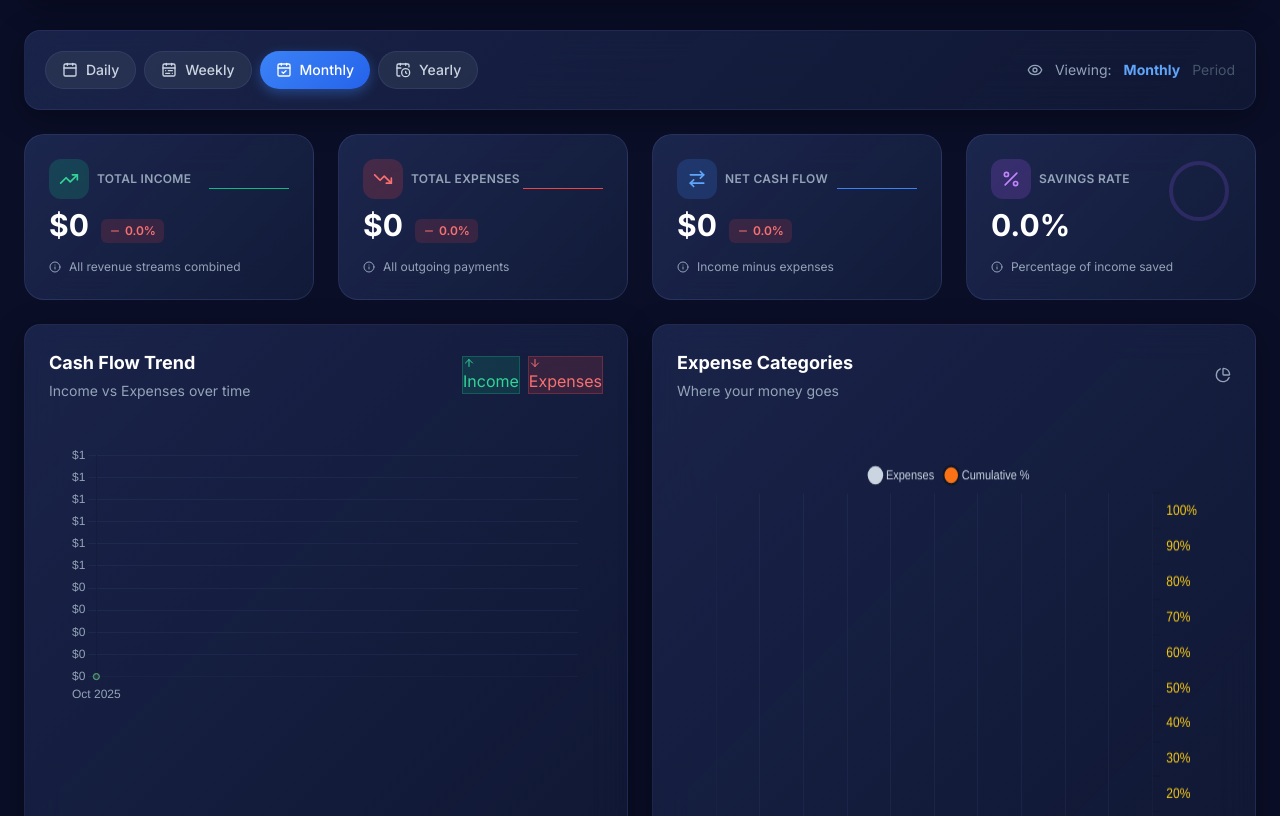
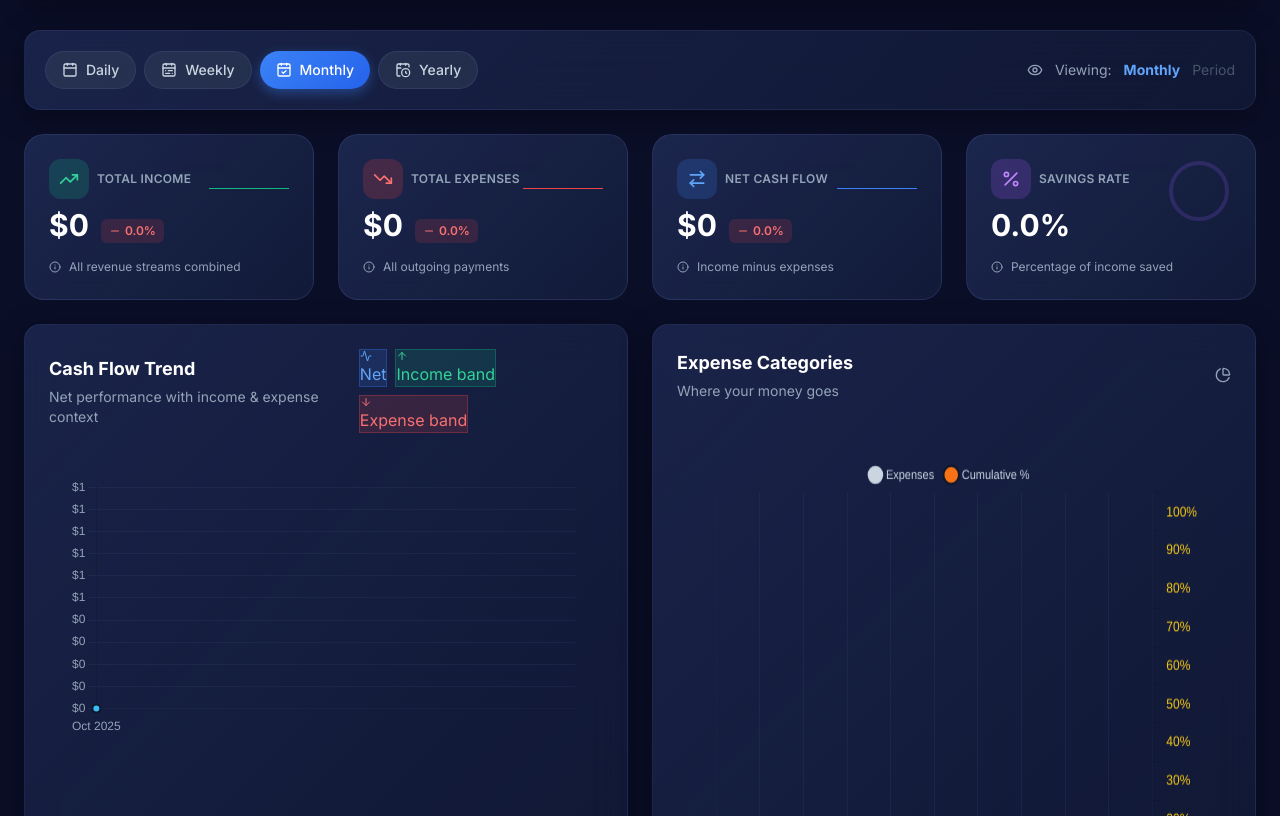
Before and after one commit to cconway1-stevens/budget, a plain HTML site: page index.html in a window 1280 px wide. Shown: the part 136-952 px from the top of the page. Drawn offline with nearby package versions, Linux system fonts and the light colour scheme; animation ran at ten frames a second.

Commit message:
Highlight net cash flow trend

```diff
--- a/assets/styles.css
+++ b/assets/styles.css
@@ -330,6 +330,12 @@ html, body {
   background: rgba(16, 185, 129, 0.15);
   color: #34d399;
   border: 1px solid rgba(16, 185, 129, 0.3);
+}
+
+.badge-net {
+  background: rgba(59, 130, 246, 0.15);
+  color: #60a5fa;
+  border: 1px solid rgba(59, 130, 246, 0.3);
 }
 
 .badge-expense {
--- a/index.html
+++ b/index.html
@@ -245,11 +245,12 @@
           <div class="flex items-center justify-between mb-6">
             <div>
               <h3 class="text-lg font-bold text-white mb-1">Cash Flow Trend</h3>
-              <p class="text-sm text-slate-400">Income vs Expenses over time</p>
+              <p class="text-sm text-slate-400">Net performance with income & expense context</p>
             </div>
-            <div class="flex items-center gap-2">
-              <span class="badge-income"><i data-lucide="arrow-up" class="w-3 h-3"></i> Income</span>
-              <span class="badge-expense"><i data-lucide="arrow-down" class="w-3 h-3"></i> Expenses</span>
+            <div class="flex flex-wrap items-center gap-2">
+              <span class="badge-net"><i data-lucide="activity" class="w-3 h-3"></i> Net</span>
+              <span class="badge-income"><i data-lucide="arrow-up" class="w-3 h-3"></i> Income band</span>
+              <span class="badge-expense"><i data-lucide="arrow-down" class="w-3 h-3"></i> Expense band</span>
             </div>
           </div>
           <div class="chart-container">
--- a/scripts/charts.js
+++ b/scripts/charts.js
@@ -1,56 +1,106 @@
 import { state } from './state.js';
-import { fmt, fmtPct, fromMonthly } from './formatting.js';
+import { fmt, fmtPct } from './formatting.js';
 
 let chartTrend = null;
 let chartBreakdown = null;
 
-export function updateCharts(totals, results, view) {
-  const history = Array.isArray(state.history) ? state.history : [];
-  const monthFormatter = new Intl.DateTimeFormat('en-US', { month: 'short', year: 'numeric' });
+export function updateCharts(trendSeries = {}, goalValue) {
+  const rawLabels = Array.isArray(trendSeries?.labels) ? trendSeries.labels : [];
+  const rawIncome = Array.isArray(trendSeries?.income) ? trendSeries.income : [];
+  const rawExpense = Array.isArray(trendSeries?.expense) ? trendSeries.expense : [];
+  const rawNet = Array.isArray(trendSeries?.net) ? trendSeries.net : [];
 
-  const labels = history.map(entry => {
-    if (!entry?.month) return '';
-    const [year, month] = entry.month.split('-').map(Number);
-    if (!year || !month) return entry.month;
-    return monthFormatter.format(new Date(year, month - 1));
-  });
+  const fallbackLabel = rawLabels[0] ?? 'Current';
+  const fallbackIncome = Number.isFinite(rawIncome[0]) ? rawIncome[0] : 0;
+  const fallbackExpense = Number.isFinite(rawExpense[0]) ? rawExpense[0] : 0;
+  const fallbackNet = Number.isFinite(rawNet[0]) ? rawNet[0] : (fallbackIncome - fallbackExpense);
 
-  const incomeSeries = history.map(entry => fromMonthly(entry?.income || 0, view));
-  const expenseSeries = history.map(entry => fromMonthly(entry?.expense || 0, view));
+  const labels = rawLabels.length ? rawLabels : [fallbackLabel];
+  const incomeSeries = labels.map((_, idx) => Number.isFinite(rawIncome[idx]) ? rawIncome[idx] : fallbackIncome);
+  const expenseSeries = labels.map((_, idx) => Number.isFinite(rawExpense[idx]) ? rawExpense[idx] : fallbackExpense);
+  const netSeries = labels.map((_, idx) => Number.isFinite(rawNet[idx]) ? rawNet[idx] : fallbackNet);
 
-  if (!labels.length) {
-    labels.push('Current');
-    incomeSeries.push(fromMonthly(totals.inc, view));
-    expenseSeries.push(fromMonthly(totals.exp, view));
+  const goalLine = Number.isFinite(goalValue)
+    ? labels.map(() => goalValue)
+    : null;
+
+  const netDataset = {
+    label: 'Net',
+    data: netSeries,
+    borderColor: '#38bdf8',
+    backgroundColor: ctx => (ctx?.parsed?.y ?? 0) >= 0
+      ? 'rgba(56, 189, 248, 0.25)'
+      : 'rgba(239, 68, 68, 0.25)',
+    fill: 'origin',
+    tension: 0.25,
+    borderWidth: 2.5,
+    pointRadius: 4,
+    pointHoverRadius: 6,
+    pointBackgroundColor: '#38bdf8',
+    pointBorderColor: '#0f172a',
+    pointBorderWidth: 2,
+    order: 1
+  };
+
+  const incomeBandDataset = {
+    label: 'Income band',
+    data: incomeSeries,
+    borderColor: 'rgba(16, 185, 129, 0.6)',
+    backgroundColor: 'rgba(16, 185, 129, 0.08)',
+    borderWidth: 1.5,
+    borderDash: [6, 6],
+    pointRadius: 0,
+    pointHoverRadius: 0,
+    tension: 0,
+    stepped: true,
+    fill: 'origin',
+    order: 0
+  };
+
+  const expenseBandDataset = {
+    label: 'Expense band',
+    data: expenseSeries,
+    borderColor: 'rgba(239, 68, 68, 0.6)',
+    backgroundColor: 'rgba(239, 68, 68, 0.08)',
+    borderWidth: 1.5,
+    borderDash: [6, 6],
+    pointRadius: 0,
+    pointHoverRadius: 0,
+    tension: 0,
+    stepped: true,
+    fill: 'origin',
+    order: 0
+  };
+
+  const datasets = [incomeBandDataset, expenseBandDataset, netDataset];
+
+  if (goalLine) {
+    datasets.push({
+      label: 'Goal',
+      data: goalLine,
+      borderColor: '#facc15',
+      borderWidth: 1.5,
+      borderDash: [8, 6],
+      pointRadius: 0,
+      pointHoverRadius: 0,
+      fill: false,
+      order: 2
+    });
   }
 
-  if (!chartTrend) {
-    chartTrend = new Chart(document.getElementById('chartTrend'), {
+  const trendCanvas = document.getElementById('chartTrend');
+
+  if (!chartTrend && trendCanvas) {
+    chartTrend = new Chart(trendCanvas, {
       type: 'line',
       data: {
         labels,
-        datasets: [
-          {
-            label: 'Income',
-            data: incomeSeries,
-            borderColor: '#10b981',
-            backgroundColor: 'rgba(16, 185, 129, 0.1)',
-            fill: true,
-            tension: 0.4
-          },
-          {
-            label: 'Expenses',
-            data: expenseSeries,
-            borderColor: '#ef4444',
-            backgroundColor: 'rgba(239, 68, 68, 0.1)',
-            fill: true,
-            tension: 0.4
-          }
-        ]
+        datasets
       },
       options: {
         responsive: true,
         maintainAspectRatio: false,
+        interaction: { mode: 'index', intersect: false },
         plugins: {
           legend: { display: false },
           tooltip: {
@@ -58,6 +108,13 @@ export function updateCharts(totals, results, view) {
             padding: 12,
             borderColor: 'rgba(100, 116, 180, 0.3)',
             borderWidth: 1,
+            filter: ctx => ctx.dataset?.label === 'Net' || ctx.dataset?.label === 'Goal',
+            itemSort: (a, b) => {
+              if (a.dataset?.label === b.dataset?.label) return 0;
+              if (a.dataset?.label === 'Net') return -1;
+              if (b.dataset?.label === 'Net') return 1;
+              return 0;
+            },
             callbacks: {
               label: ctx => `${ctx.dataset.label}: ${fmt.format(ctx.parsed.y)}`
             }
@@ -79,11 +136,15 @@ export function updateCharts(totals, results, view) {
         }
       }
     });
-  } else {
+  } else if (chartTrend && trendCanvas) {
     chartTrend.data.labels = labels;
-    chartTrend.data.datasets[0].data = incomeSeries;
-    chartTrend.data.datasets[1].data = expenseSeries;
+    chartTrend.data.datasets = datasets;
     chartTrend.update();
+  }
+
+  if (!trendCanvas && chartTrend) {
+    chartTrend.destroy();
+    chartTrend = null;
   }
 
   const breakdownCanvas = document.getElementById('chartBreakdown');
--- a/scripts/render.js
+++ b/scripts/render.js
@@ -312,6 +312,48 @@ export function refreshDashboard() {
   const expV = fromMonthly(totals.exp, view);
   const netV = fromMonthly(totals.net, view);
 
+  const historyEntries = Array.isArray(state.history) ? state.history : [];
+  const monthFormatter = new Intl.DateTimeFormat('en-US', { month: 'short', year: 'numeric' });
+  const formattedHistory = historyEntries.map(entry => {
+    const [year, month] = (entry?.month || '').split('-').map(Number);
+    let label = entry?.month || '';
+    if (year && month) {
+      label = monthFormatter.format(new Date(year, month - 1));
+    } else if (!label) {
+      label = 'Current';
+    }
+
+    const incomeVal = fromMonthly(entry?.income || 0, view);
+    const expenseVal = fromMonthly(entry?.expense || 0, view);
+    const netSource = entry?.net ?? ((entry?.income || 0) - (entry?.expense || 0));
+    const netVal = fromMonthly(netSource, view);
+
+    return {
+      label,
+      income: incomeVal,
+      expense: expenseVal,
+      net: netVal
+    };
+  });
+
+  const recentTrend = formattedHistory.slice(-12);
+  const trendFallback = {
+    label: 'Current',
+    income: incV,
+    expense: expV,
+    net: netV
+  };
+  const trendPoints = recentTrend.length ? recentTrend : [trendFallback];
+
+  const trendSeries = {
+    labels: trendPoints.map(point => point.label),
+    income: trendPoints.map(point => point.income),
+    expense: trendPoints.map(point => point.expense),
+    net: trendPoints.map(point => point.net)
+  };
+
+  const goalValue = fromMonthly(state.netGoal ?? 0, view);
+
   const totalsByCategory = Object.fromEntries(
     Object.entries(normalizedCategoryTotals).map(([category, values]) => [
       category,
@@ -534,13 +576,14 @@ export function refreshDashboard() {
     save();
   }
 
-  updateCharts(totals, results, view);
+  updateCharts(trendSeries, goalValue);
 
-  const historyForView = state.history.map(entry => ({
-    income: fromMonthly(entry.income, view),
-    expense: fromMonthly(entry.expense, view),
-    net: fromMonthly(entry.net, view)
-  }));
+  const historyForView = (formattedHistory.length ? formattedHistory : [trendFallback])
+    .map(entry => ({
+      income: entry.income,
+      expense: entry.expense,
+      net: entry.net
+    }));
 
   const historyIncome = historyForView.map(entry => entry.income);
   const historyExpense = historyForView.map(entry => entry.expense);
--- a/scripts/state.js
+++ b/scripts/state.js
@@ -5,6 +5,7 @@ export const state = {
   view: 'monthly',
   lastMonthData: { income: 0, expenses: 0, net: 0 },
   history: [],
+  netGoal: 0,
   categories: [
     'Salary',
     'Freelance',
--- a/scripts/storage.js
+++ b/scripts/storage.js
@@ -21,6 +21,9 @@ export function load() {
       if (!Array.isArray(state.history)) {
         state.history = [];
       }
+      if (typeof state.netGoal !== 'number' || Number.isNaN(state.netGoal)) {
+        state.netGoal = 0;
+      }
     }
   } catch (e) {
     console.error('Load failed:', e);
```
